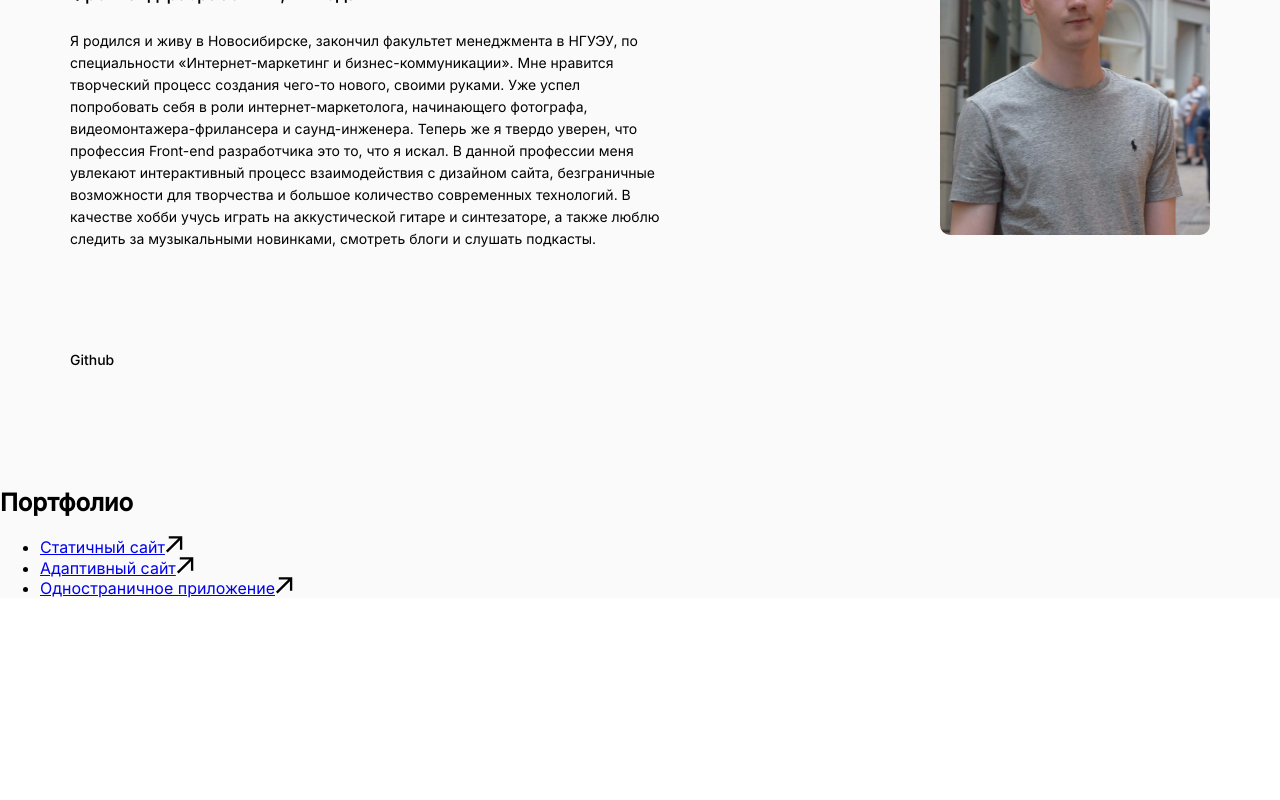
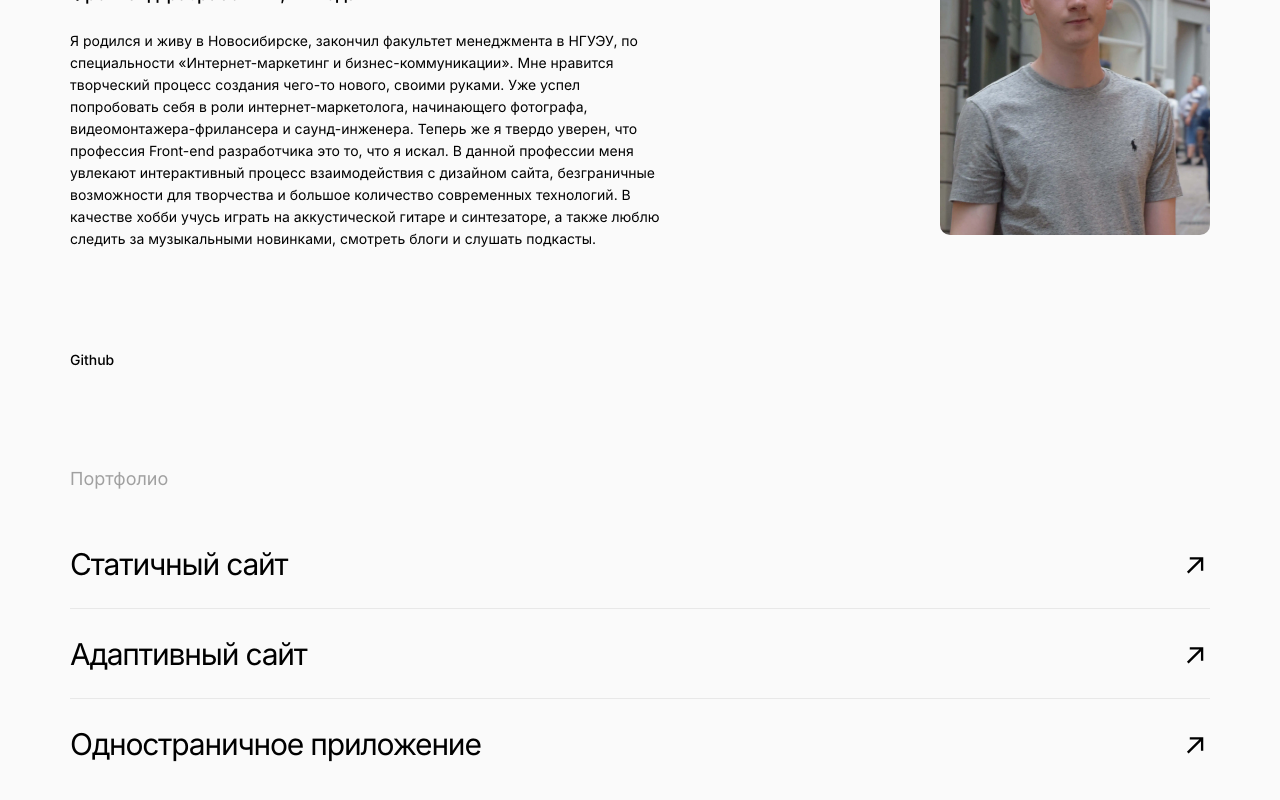
Before and after one commit to ShnaiderDanila/movies-explorer-frontend, a React (Create React App) app: page / in a window 1280 px wide. Shown: the part 2214-3014 px from the top of the page. Before the commit the page ends 2828 px from the top, so only its background shows below. Built offline with nearby package versions, Linux system fonts and the light colour scheme.

Commit message:
feat: Add css styles for the Portfolio component to ./src/components/Main/Portfolio/Portfolio.css

```diff
--- a/src/components/Main/Portfolio/Portfolio.css
+++ b/src/components/Main/Portfolio/Portfolio.css
@@ -0,0 +1,57 @@
+.portfolio {
+  padding: 0 70px 125px 70px;
+}
+
+.portfolio__title {
+  margin: 0;
+  color: #a0a0a0;
+  font-size: 18px;
+  font-weight: 400;
+  line-height: 20px;
+}
+
+.portfolio__list {
+  margin: 50px 0 0 0;
+  padding: 0;
+  list-style-type: none;
+  display: flex;
+  flex-direction: column;
+  gap: 20px;
+}
+
+.portfolio__list-item {
+  width: 100%;
+  padding: 0 0 19px 0;
+  border-bottom: 1px solid #e8e8e8;
+}
+
+.portfolio__link {
+  text-decoration: none;
+  color: #000;
+  font-size: 30px;
+  line-height: 50px;
+  letter-spacing: -0.04em;
+  display: flex;
+  justify-content: space-between;
+  transition: opacity 0.3s ease;
+}
+
+.portfolio__link:hover {
+  opacity: 0.7;
+}
+
+.portfolio__link-icon {
+  margin-top: 3px;
+  margin-right: 6px;
+  max-width: 29px;
+  max-height: 60px;
+  object-fit: contain;
+}
+
+.portfolio__list-item:last-child {
+  border-bottom: none;
+}
+
+.portfolio__list-item:last-child {
+  padding: 0;
+}
```
